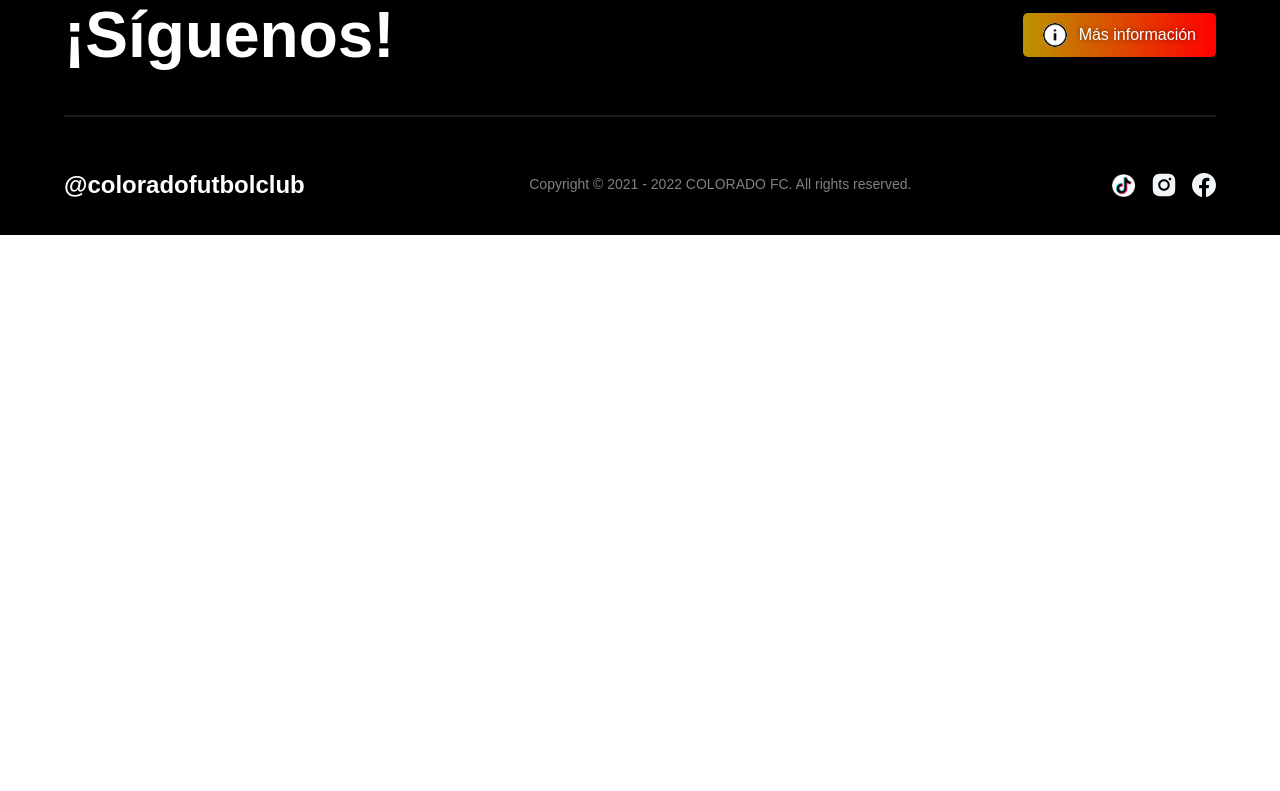
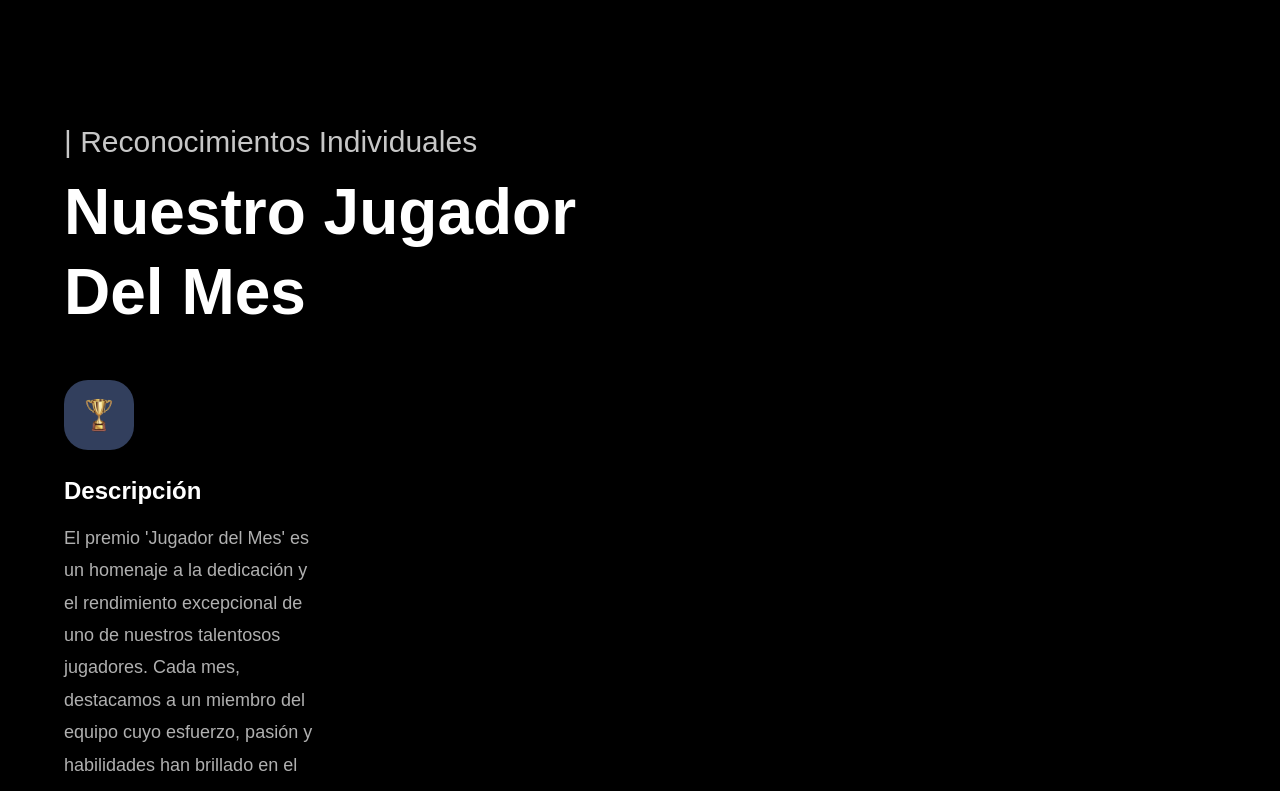
Before and after one commit to Dani0306/ColoradoFC, a Next.js app: page / in a window 1280 px wide. Shown: the part 4060-4851 px from the top of the page. Before the commit the page ends 4295 px from the top, so only its background shows below. Built offline with nearby package versions, Linux system fonts and the light colour scheme.

Commit message:
tweentytwocommit

```diff
--- a/app/page.js
+++ b/app/page.js
@@ -1,4 +1,5 @@
 import About from "@/sections/About";
+import Awards from "@/sections/Awards";
 import ColoradoFcSeciton from "@/sections/ColoradoFcSeciton";
 import Explore from "@/sections/Explore";
 import Footer from "@/sections/Footer";
@@ -15,6 +16,7 @@ export default function Home() {
       <Explore />
       <Schedule />
       <GetStarted/>
+      <Awards />
       <Footer />
     </main>
   )
--- /dev/null
+++ b/components/AwardComponent.jsx
@@ -0,0 +1,19 @@
+import styles from '../styles';
+
+const AwardComponent = ({ imgUrl, title, description }) => (
+  <div className="flex-1 flex flex-col sm:max-w-[250px] min-w-[210px]">
+    <div
+      className={`${styles.flexCenter} w-[70px] h-[70px] rounded-[24px] bg-[#323F5D]`}
+    >
+      <img src={imgUrl} alt="icon" className="w-1/2 h-1/2 object-contain" />
+    </div>
+    <h1 className="mt-[26px] font-bold text-[24px] leading-[30.24px] text-white">
+      {title}
+    </h1>
+    <p className="flex-1 mt-[16px] font-normal text-[18px] text-[#B0B0B0] leading-[32.4px]">
+      {description}
+    </p>
+  </div>
+);
+
+export default AwardComponent;
--- a/package.json
+++ b/package.json
@@ -13,6 +13,7 @@
     "next": "13.5.4",
     "react": "^18",
     "react-dom": "^18",
+    "react-player": "^2.13.0",
     "tailwind-scrollbar-hide": "^1.1.7"
   },
   "devDependencies": {
--- a/sections/Awards.jsx
+++ b/sections/Awards.jsx
@@ -0,0 +1,51 @@
+'use client';
+
+import { motion } from 'framer-motion';
+
+import styles from '../styles';
+import { contentAwards } from '../utils/constants';
+import { TitleText, TypingText } from '../components/CustomTexts';
+import AwardComponent from "../components/AwardComponent"
+import { staggerContainer, fadeIn } from '../utils/motion';
+import ReactPlayer from 'react-player';
+
+const Awards = () => (
+  <section id="reconocimientos" className={`${styles.paddings} relative z-10 overflow-hidden`}>
+    <motion.div
+      variants={staggerContainer}
+      initial="hidden"
+      whileInView="show"
+      viewport={{ once: false, amount: 0.25 }}
+      className={`${styles.innerWidth} mx-auto flex lg:flex-row flex-col gap-8 pt-[100px]`}
+    >
+      <motion.div
+        variants={fadeIn('up', 'tween', 0.2, 1)}
+        className="flex-[0.95] flex justify-center flex-col"
+      >
+        <TypingText title="| Reconocimientos Individuales" />
+        <TitleText title={<>Nuestro Jugador Del Mes</>} />
+        <div className="mt-[48px] flex flex-wrap justify-between gap-[24px]">
+          {contentAwards.map((description, index) => (
+            <AwardComponent key={index} {...description} />
+          ))}
+        </div>
+      </motion.div>
+
+      <motion.div
+        variants={fadeIn('up', 'tween', 0.2, 1)}
+        className={`flex-1 ${styles.flexCenter}`}
+      >
+        <div
+          src="/programacion.jpg"
+          alt="get-started"
+          className="w-[90%] h-[90%] object-contain"
+          >
+            <ReactPlayer url={"https://www.youtube.com/watch?v=s-1yHi-dcSw"} width='100%' height='100%'/>
+        </div>
+
+      </motion.div>
+    </motion.div>
+  </section>
+);
+
+export default Awards;
--- a/sections/Navbar.jsx
+++ b/sections/Navbar.jsx
@@ -50,7 +50,7 @@ const Navbar = () => {
               Horarios De Entrenamiento
           </li>
           <li className={`w-full h-[50px] flex items-center justify-start text-white font-normal ${showNavbar ? "appear" : "disappear"} transition-all duration-[2s]`}>
-              <a href="#premios">Estrellas Destacadas</a>
+              <a href="#reconocimientos">Estrellas Destacadas</a>
           </li>
           <li className={`w-full h-[50px] flex items-center justify-start text-white font-normal ${showNavbar ? "appear" : "disappear"} transition-all duration-[2.3s]`}>
               <a href="#redes">Nuestras Redes</a>
--- a/utils/constants.js
+++ b/utils/constants.js
@@ -66,3 +66,9 @@ export const exploreCategories = [
     'Los nuevos participantes son invitados a un primer entrenamiento de prueba, que es totalmente gratuito.',
     'Después de una o varias sesiones de entrenamiento, los jugadores son asignados a un equipo y se decide en qué torneo participarán.',
   ];
+
+  export const contentAwards = [{
+    description: "El premio 'Jugador del Mes' es un homenaje a la dedicación y el rendimiento excepcional de uno de nuestros talentosos jugadores. Cada mes, destacamos a un miembro del equipo cuyo esfuerzo, pasión y habilidades han brillado en el campo. ",
+    title: "Descripción",
+    imgUrl: "/trophy.png"
+  }]
```
Also changed, not shown: public/trophy.png (added), 1 other file (tests, documents, lock files or other folders).
